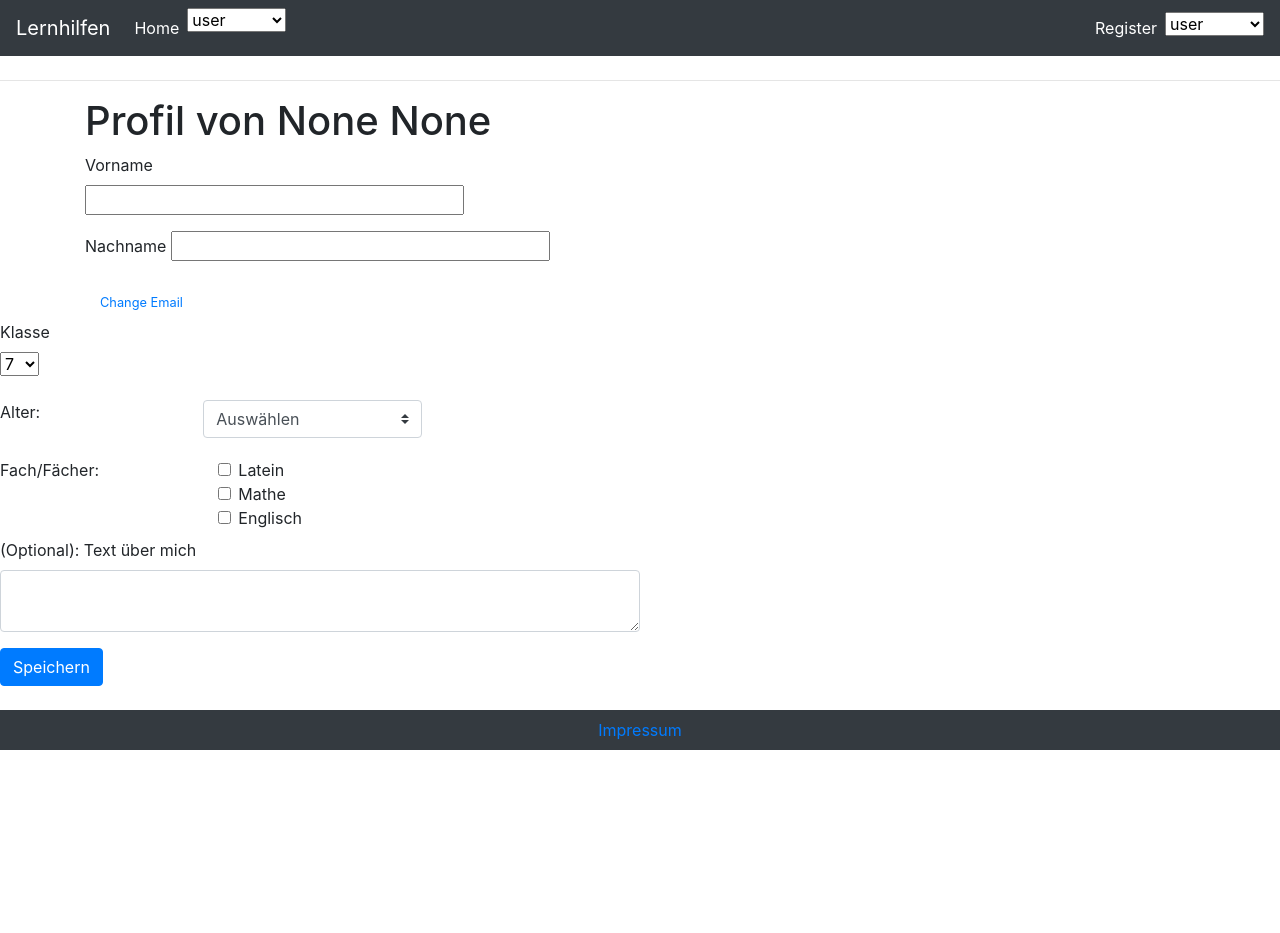
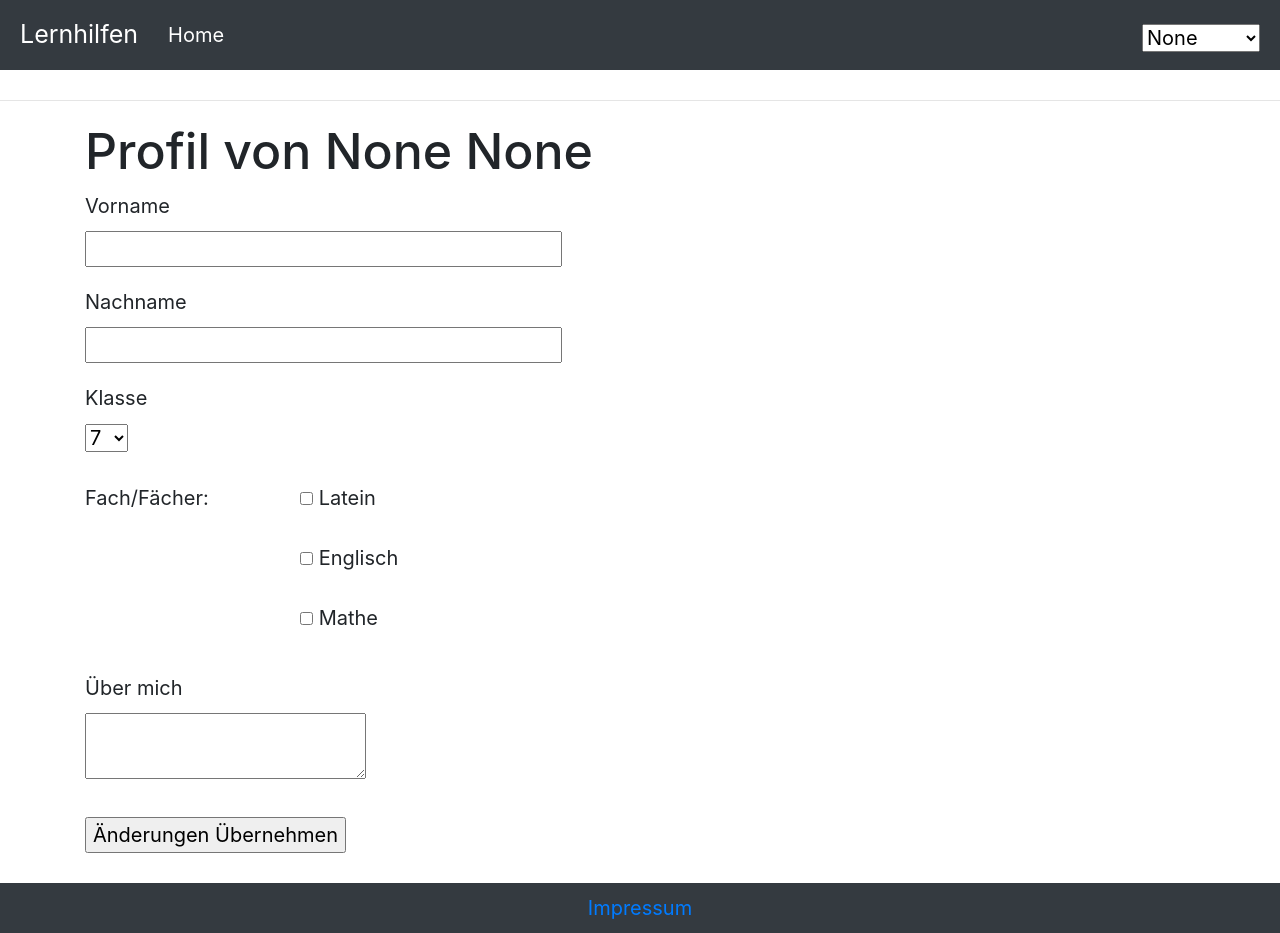
Before and after one commit to codingHahn/FlaskStudentApp, a Flask app: page /editprofile/ in a window 1280 px wide. Before the commit the page ends 750 px from the top, so only its background shows below. Run offline with Flask 2, Linux system fonts and the light colour scheme; a user stored in the database is signed in; some libraries are stand-ins or nearby versions.

Commit message:
Frontend3 (#20)
* layout stuff

* layout things

```diff
--- a/app/forms.py
+++ b/app/forms.py
@@ -11,8 +11,12 @@
 class EditProfileForm(FlaskForm):
     firstname = StringField('Vorname')
     surname = StringField('Nachname')
+    email = StringField('Email', validators=[DataRequired(), Email()])
     text_area = TextAreaField('Über mich')
     school_year = SelectField('Klasse', choices=[(7, 7), (8, 8), (9, 9), (10, 10), (11, 11), (12, 12)])
+    subject_latin = BooleanField('Latein')
+    subject_math = BooleanField('Mathe')
+    subject_english = BooleanField('Englisch')
     submit = SubmitField('Änderungen Übernehmen')
 
 class EditEmailForm(FlaskForm):
--- a/app/templates/editprofile.html
+++ b/app/templates/editprofile.html
@@ -1,7 +1,9 @@
 {% extends 'layout.html' %}
 {% block body %}
 <div class="container">
-	<h1>Profil von {{user.firstname}} {{user.surname}}</h1>
+
+    <h1>Profil von {{ current_user.firstname}} {{ current_user.surname }}</h1>
+
     <form method="post">
 	    {{ form.hidden_tag() }}
 	    {{ form.csrf_token }}
@@ -10,60 +12,63 @@
 	    {{ form.firstname(size=32) }}
 	    </p>
 	    <p>
-	    {{ form.surname.label }}
+	    {{ form.surname.label }} <br>
 	    {{ form.surname(size=32) }}
 	    </p>
-            <div class="col-sm-2 col-form-label" id="toggleMail">
-                <a href="/change-email"><div class="d-inline"><small>Change Email</small></div></a>
-            </div>
-        </div>
 	<p>
 	{{ form.school_year.label }} <br>
 	{{ form.school_year() }}
     </p>
-        <div class="form-group row my-1 pb-2 pt-2">
-            <label class="col-sm-2" for="inlineFormCustomSelect">Alter:</label>
-            <select class="custom-select mr-sm-2 col-sm-2" id="inlineFormCustomSelect">
-                <option selected>Auswählen</option>
-                <option value="0">11</option>
-                <option value="1">12</option>
-                <option value="2">13</option>
-                <option value="3">14</option>
-                <option value="4">15</option>
-                <option value="5">16</option>
-                <option value="6">17</option>
-                <option value="7">18</option>
-                <option value="8">19</option>
-                <option value="9">20</option>
-            </select>
-        </div>
         <div class="row pb-2 pt-2">
             <div class="col-sm-2">Fach/Fächer:</div>
                 <div class="col-sm-10">
                     <div class="form-check">
-                <input class="form-check-input" type="checkbox" value="" id="LatinCheck">
-                <label class="form-check-label" for="LatinCheck">Latein</label>
+                        <p class="no-margin">
+                            {{form.subject_latin(size=32)}}
+                            {{form.subject_latin.label }}
+                            {% for error in form.subject_english.errors %}
+                            <span style="color: red;">[{{ error }}]</span>
+                            {% endfor %}
+                        </p>
                     </div>
                     <div class="form-check">
-                    <input class="form-check-input" type="checkbox" value="" id="MathCheck">
-                    <label class="form-check-label" for="MathCheck">Mathe</label>
+                        <p class="no-margin">
+                            {{form.subject_english(size=32)}}
+                            {{form.subject_english.label }}
+                            {% for error in form.subject_english.errors %}
+                            <span style="color: red;">[{{ error }}]</span>
+                            {% endfor %}
+                        </p>
                     </div>
                     <div class="form-check">
-                    <input class="form-check-input" type="checkbox" value="" id="EnglishCheck">
-                    <label class="form-check-label" for="EnglishCheck">Englisch</label>
+                        <p class="no-margin">
+                            {{form.subject_math(size=32)}}
+                            {{form.subject_math.label }}
+                            {% for error in form.subject_math.errors %}
+                            <span style="color: red;">[{{ error }}]</span>
+                            {% endfor %}
+                        </p>
                     </div>
                 </div>
             </div>
         <div>
-            <label for="optional">(Optional): Text über mich</label>
-            <textarea class="form-control col-6" id="optional"></textarea>
+            <p>
+                {{form.text_area.label}} <br>
+                {{form.text_area}}
+            </p>
         </div>
-        <button type="submit" class="btn btn-primary mt-3">Speichern</button>
+        <p class="pt-2">
+            {{form.submit}}
+        </p>
+                {{ form.csrf_token }}
     </form>
 </div>
 
 {% endblock %}
 
 <style>
-
+html,
+body {
+    height: 98%;
+}
 </style>
--- a/app/templates/includes/_navbar.html
+++ b/app/templates/includes/_navbar.html
@@ -13,7 +13,7 @@
 	<a class="nav-link" href="{{ url_for('index') }}">Home <span class="sr-only">(current)</span></a>
       </li>
       <li class="nav-item">
-        {% if current_user.is_anonymus %}
+        {% if current_user.is_anonymous %}
           <a class="nav-link" href="{{ url_for('login') }}">Login</a>
         </li>
       </ul>
@@ -25,23 +25,13 @@
         {% else %}
 
       </li>
-      <li>
-        <select onchange="change(this.value)">
-          <option selected disabled hidden>user</option>
-          <option value="{{url_for('editprofile')}}">Profil</option>
-          <option value="/logout">Abmelden</option>
-        </select>
-      </li>
 
     </ul>
     <ul class="navbar-nav">
-        <li class="nav-item active">
-	<a class="nav-link" href="{{ url_for('registration') }} ">Register</a>
-          </li>
           <li class="pt-1">
               <select onchange="change(this.value)">
-                <option selected disabled hidden>user</option>
-                <option value="{{url_for('editprofile')}}">Profil</option>
+                <option selected hidden> {{ current_user.surname }}</option>
+                <option value="{{url_for('profile')}}">Profil</option>
                 <option value="{{ url_for('logout')}}">Abmelden</option>
               </select>
             </li>
--- a/app/templates/layout.html
+++ b/app/templates/layout.html
@@ -35,5 +35,7 @@
 </html>
 
 <style>
-
+html {
+	font-size: 1.25rem;
+}
 </style>
--- a/main.py
+++ b/main.py
@@ -50,26 +50,30 @@
 # TODO: Show only profiles of existing users
 # TODO: Rewrite for LoginManager
 @app.route('/user/<username>')
-@app.route('/u/<username>')
+@app.route('/u/username/')
 def profile(username):
-    if username == session['username']:
-        return redirect(url_for('editprofile'))
-    return render_template('templates/editprofile.html', username=username)
+    user = User.query.filter_by(username=username).first_or_404()
+    #if username == session['username']:
+       # return redirect(url_for('editprofile'))
+    return render_template('profile.html', user=user)
 
 
 # TODO: Reflect profile changes in database
 # TODO: Rewrite for LoginManager
 # Set directory for editing profiles
+
+
 @login_required
 @app.route('/editprofile/', methods=['GET', 'POST'])
 def editprofile():
     form = forms.EditProfileForm()
-    return render_template('editprofile.html', user=current_user, form=form)
+    return render_template('editprofile.html', form=form)
+
 
 
 
 # Set directory for registration
-@app.route('/register', methods=['GET', 'POST'])
+@app.route('/register/', methods=['GET', 'POST'])
 def registration():
     form = forms.RegistrationForm()
     if form.validate_on_submit():
@@ -82,12 +86,12 @@
 
 # TODO: Rewrite for LoginManager
 # Set directory for changing Email
-@app.route('/change-email', methods=['GET', 'POST'])
+@app.route('/change-email/', methods=['GET', 'POST'])
 @login_required
 def changeEmail():
     form = forms.EditEmailForm()
-    if form.validate_on_submit:
-        current_user.email = form.email.data
+    #if form.validate_on_submit:
+       # current_user.email = form.email.data
     return render_template('change-email.html', username=current_user.firstname)
 
 
@@ -95,6 +99,5 @@
 def impressum():
     return render_template('includes/_impressum.html')
 
-
 if __name__ == '__main__':
     app.run(debug=True)
```
Also changed, not shown: app/templates/profile.html (added, +26 -0 lines), app/templates/register.html (+4 -3 lines). Lines whose indentation alone changed are shown as unchanged.
